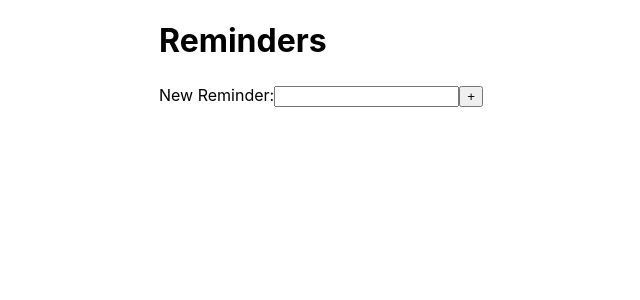
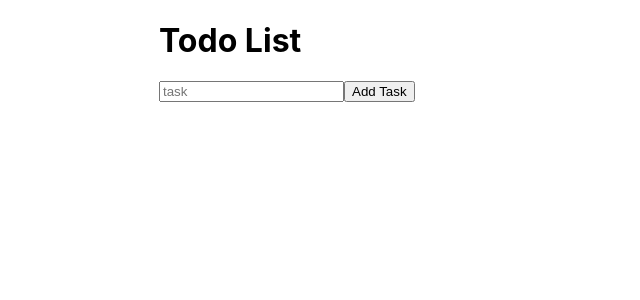
Before and after one commit to sameervij1/To-Do-List, a React (Create React App) app in the folder my-app/: page / in a window 1280 px wide. Shown: the top 300 px of the page, without its empty margins (353-993 px from the left). Built offline with nearby package versions, Linux system fonts and the light colour scheme.

Commit message:
moved new task form to top of page and changed verbiage from remindes to todo list across the application

```diff
--- a/my-app/src/NewReminderButton.js
+++ b/my-app/src/NewReminderButton.js
@@ -20,12 +20,12 @@ class NewReminderButton extends React.Component {
         this.setState({value: ''});
       }
     render() {
-    return <form style = {{position: "absolute", left: "40%", top: 85 + this.props.tasksAbove * 25}} onSubmit={this.handleSubmit}>
+    return <form style = {{position: "absolute", left: "40%", top: 80}} onSubmit={this.handleSubmit}>
         <label>
-           New Reminder:
-        <input type="text" value={this.state.value} onChange={this.handleChange}/>
+
+        <input type="text" placeholder = "task" value={this.state.value} onChange={this.handleChange}/>
         </label>
-        <input type="submit" value="+"/>
+        <input type="submit" value="Add Task"/>
       </form>;
     }
 }
--- a/my-app/src/TaskButton.js
+++ b/my-app/src/TaskButton.js
@@ -7,9 +7,10 @@ function TaskButton(props) {
     const [isChecked, setCheck] = useState(false);
     const handleChange = () => {
         setCheck(!isChecked);
+        console.log("checked")
         props.onButtonChange(isChecked);
       };
-    return <input style = {buttonStyle} onChange={handleChange} type = "checkbox"></input>;
+    return <input style = {buttonStyle} onChange={handleChange} type = "checkbox" id = {props.id}></input>;
 }
 
 export default TaskButton;
--- a/my-app/src/TaskObject.js
+++ b/my-app/src/TaskObject.js
@@ -11,7 +11,7 @@ class TaskObject extends React.Component {
         this.props.onTaskButtonCheck(this.props.taskDetails)
     }
     render() {
-        return <div style = {{position: "absolute", left: "40%", top: this.props.index * 25 + 60}}> <TaskButton onButtonChange = {this.onButtonChange}/><Details details = {this.props.taskDetails} /> </div>;
+        return <div style = {{position: "absolute", left: "40%", top: this.props.index * 30 + 100}}> <TaskButton id = {this.props.taskDetails} onButtonChange = {this.onButtonChange}/><Details details = {this.props.taskDetails} /> </div>;
     }
 }
 
--- a/my-app/src/ToDoList.js
+++ b/my-app/src/ToDoList.js
@@ -19,11 +19,11 @@ class ToDoList extends React.Component {
           this.setState({ tasks: joined });
       }
     render() {
-        return <div style = {{position: "relative"}}> <h1 style = {{position: "absolute", left: "40%", top:0}}> Reminders </h1>
+        return <div style = {{position: "relative"}}> <h1 style = {{position: "absolute", left: "40%", top:0}}> Todo List </h1>
+        <NewReminderButton onButtonSubmit = {this.onButtonSubmit} tasksAbove = {this.state.tasks.length}> </NewReminderButton>
         {this.state.tasks.map((task, index) => (
             <TaskObject key = {task} index = {index} onTaskButtonCheck = {this.onTaskButtonCheck} taskDetails = {task}> </TaskObject>
         ))}
-        <NewReminderButton onButtonSubmit = {this.onButtonSubmit} tasksAbove = {this.state.tasks.length}> </NewReminderButton>
         </div>;
     }
 }
```
